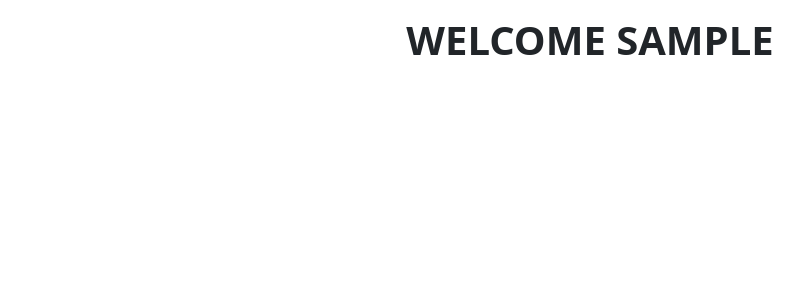
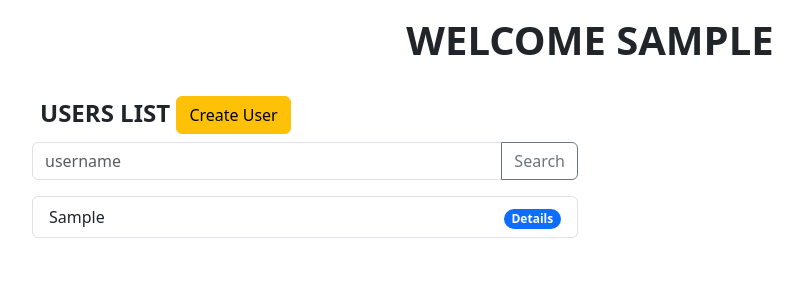
Before and after one commit to vaisakhpv033/Django-UserFlow, a Django app: page /admin_dashboard/ in a window 1280 px wide. Shown: the part 72-372 px from the top of the page, without its empty margins (50-853 px from the left). Run offline with Django 5.2, Linux system fonts and the light colour scheme; the visitor is signed in with stand-in values (Sample User, id 1); data comes from the database, SQL or seed files in the repository.

Commit message:
created user update, create, delete, search functionalities from the admin dashboard

```diff
--- a/admin_dashboard/templates/custom_admin/index.html
+++ b/admin_dashboard/templates/custom_admin/index.html
@@ -14,4 +14,27 @@
 
 {% block body %}
     <h1 class="text-center text-uppercase fw-bold mt-3"> Welcome {{ request.user }}</h1>
+    <div class="container mt-3">
+        <div class="row justify-content-start">
+            <div class="col-12 col-md-10 col-lg-8 col-xl-6">
+                <h4 class="text-uppercase fw-bold px-2 mt-3">Users List
+                    <a href="{% url 'admin_create_user' %}"><button type="button" class="btn btn-warning">Create User</button></a>
+                </h4>
+                    <form action='' method='POST'>
+                        {% csrf_token %}
+                        <div class="input-group mb-3">
+                            <input type="text" class="form-control" placeholder="{{ data }}" name="data" aria-label="Recipient's username" aria-describedby="button-addon2">
+                            <button class="btn btn-outline-secondary" type="submit" id="button-addon2">Search</button>
+                        </div>
+                    </form>
+                <ul class="list-group">
+                    {% for user in users %}
+                        <li class="list-group-item d-flex justify-content-between align-items-center">{{ user | capfirst}}
+                            <a href={% url 'admin_user_details' user.id %}><span class="badge text-bg-primary rounded-pill">Details</span></a>
+                        </li>
+                    {% endfor %}
+                </ul>
+            </div>
+        </div>
+    </div>
 {% endblock %}
--- a/admin_dashboard/urls.py
+++ b/admin_dashboard/urls.py
@@ -5,4 +5,8 @@ urlpatterns = [
     path('', views.admin_home, name='admin_home'),
     path('admin_login/', views.admin_login, name='admin_login'),
     path('admin_logout/', views.admin_logout, name='admin_logout'),
+    path('admin_create_user/', views.user_create, name='admin_create_user'),
+    path('<int:user_id>', views.user_details, name='admin_user_details'),
+    path('<int:user_id>/update/', views.UserModelUpdateView.as_view(), name='admin_user_update'),
+    path('<int:user_id>/delete/', views.UserModelDeleteView.as_view(), name='admin_user_delete'),
 ]
--- a/admin_dashboard/views.py
+++ b/admin_dashboard/views.py
@@ -1,17 +1,31 @@
 from django.shortcuts import render, redirect
+from django.contrib.auth.models import User
 from django.contrib.auth import login, logout, authenticate
 from django.contrib.auth.decorators import user_passes_test
 from django.views.decorators.cache import cache_control
-from user_app.forms import LoginForm
+from django.utils.decorators import method_decorator
+from django.views.generic import UpdateView, DeleteView
+from django.core.exceptions import ValidationError
+from django.urls import reverse_lazy
+from user_app.forms import LoginForm, SignupForm
 
 
 
+# home page view
 @user_passes_test(lambda u: u.is_superuser, login_url='admin_login')
 @cache_control(no_cache=True, must_revalidate=True, no_store=True)
 def admin_home(request):
-    return render(request, 'custom_admin/index.html')
+    users = User.objects.all().order_by('username')
+    data = 'username'
+    if request.method=='POST':
+        data = request.POST['data']
+        print(data)
+        users = User.objects.filter(username__icontains=data)
+    return render(request, 'custom_admin/index.html', {'users': users, 'data': data})
 
 
+
+# Admin Login View
 def admin_login(request):
     if request.user.is_authenticated:
         if request.user.is_superuser:
@@ -41,6 +55,71 @@ def admin_login(request):
 
 
 
+# User Details view
+@user_passes_test(lambda u: u.is_superuser, login_url='admin_login')
+@cache_control(no_cache=True, must_revalidate=True, no_store=True)
+def user_details(request, user_id):
+    user = User.objects.get(pk=user_id)
+    context = {
+        'username': user,
+        'first_name': user.first_name,
+        'last_name': user.last_name,
+        'email': user.email,
+        'admin': user.is_superuser,
+        'date': user.date_joined,
+    }
+    return render(request, 'custom_admin/details.html', context)
+
+
+
+# User model update view
+@method_decorator(user_passes_test(lambda u: u.is_superuser, login_url='admin_login'), name='dispatch')
+@method_decorator(cache_control(no_cache=True, must_revalidate=True, no_store=True), name='dispatch')
+class UserModelUpdateView(UpdateView):
+    model = User
+    template_name = 'custom_admin/update.html'
+    fields = ['first_name', 'last_name', 'email', 'username']
+    pk_url_kwarg = 'user_id'
+
+    def form_valid(self, form):
+        email = form.cleaned_data['email']
+        if User.objects.filter(email=email).exclude(pk=self.object.pk).exists():
+            form.add_error('email', ValidationError("This email already taken by another account"))
+            return self.form_invalid(form)
+        return super().form_valid(form)
+
+    def get_success_url(self):
+        return reverse_lazy('admin_user_details', kwargs={'user_id': self.object.pk})
+
+
+
+# User model delete view
+@method_decorator(user_passes_test(lambda u: u.is_superuser, login_url='admin_login'), name='dispatch')
+@method_decorator(cache_control(no_cache=True, must_revalidate=True, no_store=True), name='dispatch')
+class UserModelDeleteView(DeleteView):
+    model = User
+    template_name = 'custom_admin/delete.html'
+    success_url = reverse_lazy('admin_home')
+    pk_url_kwarg = 'user_id'
+
+
+
+# ADmin user create view
+@user_passes_test(lambda u: u.is_superuser, login_url='admin_login')
+@cache_control(no_cache=True, must_revalidate=True, no_store=True)
+def user_create(request):
+    if request.method == 'POST':
+        form = SignupForm(request.POST)
+        if form.is_valid():
+            form.save()
+            return redirect('admin_home')
+    else:
+        form = SignupForm()
+    return render(request, 'custom_admin/create.html', {'form': form})
+
+
+# Admin only logout view
+@user_passes_test(lambda u: u.is_superuser, login_url='admin_login')
 def admin_logout(request):
     logout(request)
     return redirect('admin_login')
```
Also changed, not shown: admin_dashboard/templates/custom_admin/create.html (added, +89 -0 lines), admin_dashboard/templates/custom_admin/delete.html (added, +10 -0 lines), admin_dashboard/templates/custom_admin/details.html (added, +48 -0 lines), admin_dashboard/templates/custom_admin/update.html (added, +58 -0 lines).
